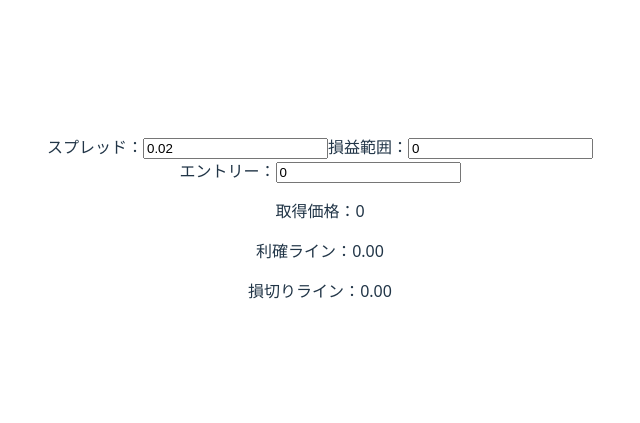
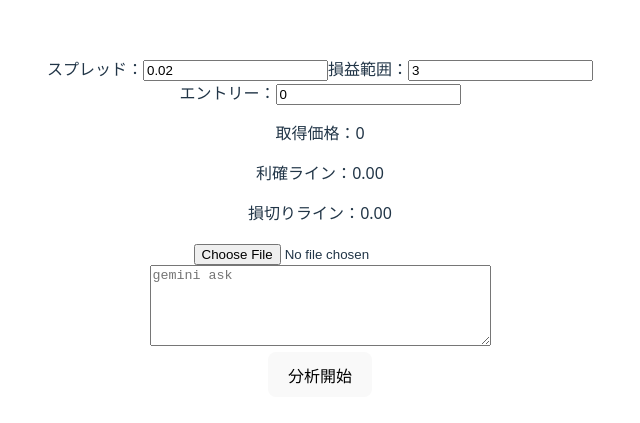
Before and after one commit to dioh0922/investment_simulator, a React (Vite) app: page / in a window 1280 px wide. Shown: the part 173-596 px from the top of the page, without its empty margins (320-960 px from the left). Built offline with nearby package versions, Linux system fonts and the light colour scheme.

Commit message:
画像読み込みまで追加

```diff
--- a/package.json
+++ b/package.json
@@ -12,7 +12,6 @@
   "dependencies": {
     "@emotion/react": "^11.14.0",
     "@emotion/styled": "^11.14.1",
-    "@google/generative-ai": "^0.24.1",
     "@mui/icons-material": "^7.3.4",
     "@mui/material": "^7.3.4",
     "react": "^19.1.1",
--- a/src/App.tsx
+++ b/src/App.tsx
@@ -2,6 +2,7 @@ import { useState, useMemo } from 'react'
 import reactLogo from './assets/react.svg'
 import viteLogo from '/vite.svg'
 import './App.css'
+import Gemini from './Gemini'
 
 function App() {
 
@@ -14,7 +15,7 @@ function App() {
     setSpread(Number(e.target.value))
   }
 
-  const [lossRateLimit, setLossRateLimit] = useState(0.0)
+  const [lossRateLimit, setLossRateLimit] = useState(3)
   const lossRateLimitChange = (e: React.ChangeEvent<HTMLInputElement>) => {
     setLossRateLimit(Number(e.target.value))
   }
@@ -41,6 +42,7 @@ function App() {
         <p>利確ライン：{profitLimitValue}</p>
         <p>損切りライン：{lossLimitValue}</p>
       </div>
+      <Gemini/>
     </>
   )
 }
--- /dev/null
+++ b/src/Gemini.tsx
@@ -0,0 +1,50 @@
+import { useState, useMemo } from 'react'
+
+function Gemini() {
+  const [result, setResult] = useState('')
+    const resultChange = (e: React.ChangeEvent<HTMLInputElement>) => {
+      setResult(e.target.value)
+    }
+
+  const [base64, setBase64] = useState<string | null>(null)
+  const handleFileChange = (e: React.ChangeEvent<HTMLInputElement>) => {
+    const file = e.target.files?.[0]
+    if (!file) return
+
+    const reader = new FileReader();
+    reader.onload = () => {
+      const result = reader.result as string;
+      setBase64(result)
+      setResult(result)
+    }
+    reader.onerror = (error) => {
+      console.error('FileReader error:', error)
+    }
+    reader.readAsDataURL(file)
+  }
+
+  const callApi = () => {
+  }
+
+  return (
+    <>
+      <div>
+        <input type="file" accept="image/*" onChange={handleFileChange}/>
+      </div>
+      <div>
+        <textarea
+        readOnly
+        value={result}
+        onChange={resultChange}
+        placeholder="gemini ask"
+        rows={5}
+        cols={40}></textarea>
+      </div>
+      <div>
+        <button onClick={callApi}>分析開始</button>
+      </div>
+    </>
+  )
+}
+
+export default Gemini
```
Also changed, not shown: 1 other file (tests, documents, lock files or other folders).
